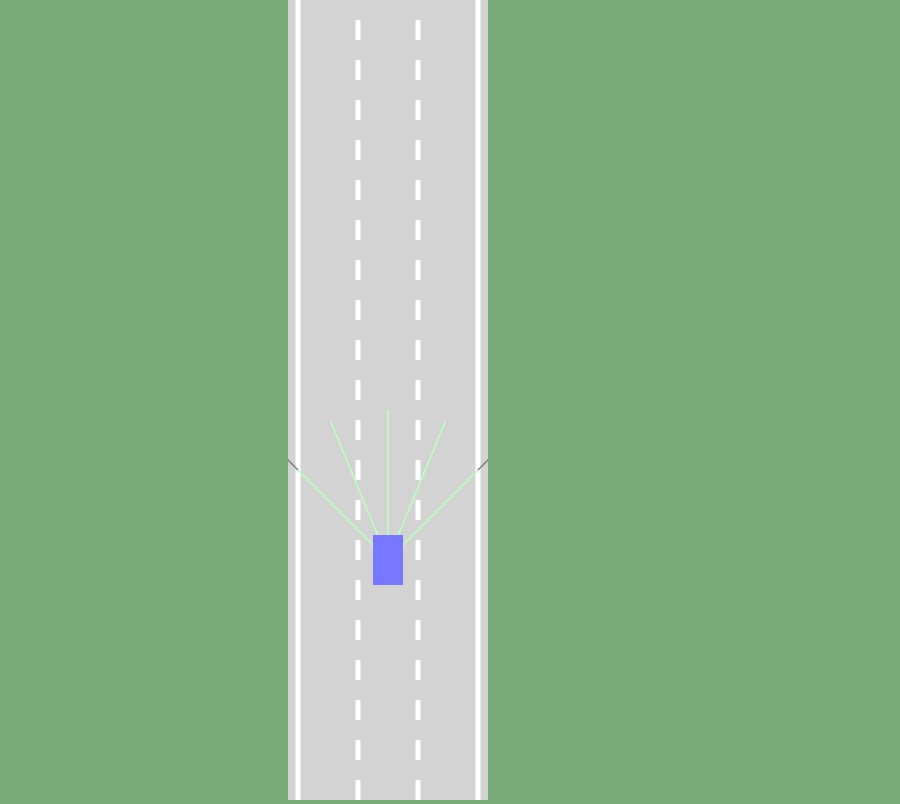
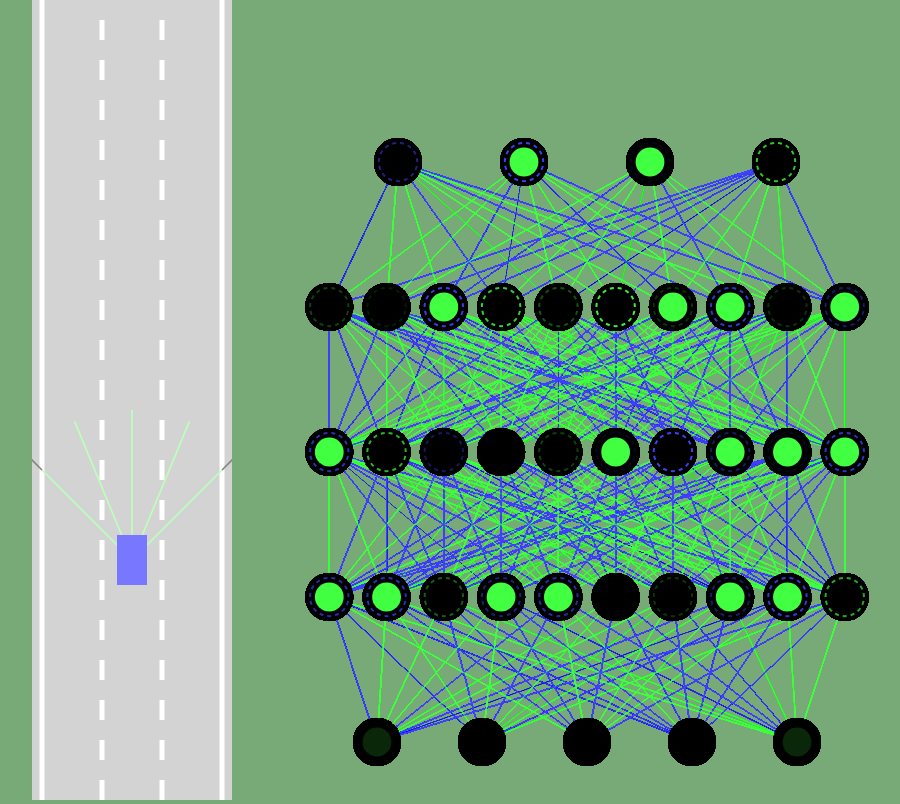
Before and after one commit to selimsahindev/js-self-driving-car, a plain HTML site: page index.html in a window 1280 px wide. Shown: the whole page, without its empty margins (252-1152 px from the left). Drawn offline with Linux system fonts and the light colour scheme.

Commit message:
network visualizer script

```diff
--- a/car.js
+++ b/car.js
@@ -18,7 +18,13 @@ class Car {
         if (controlType != 'DUMMY') {
             this.sensor = new Sensor(this);
             // We pass the neuron counts of the input layer, a hidden layer, and the output layer.
-            this.brain = new NeuralNetwork([this.sensor.rayCount, 6, 4]);
+            this.brain = new NeuralNetwork([
+                this.sensor.rayCount,
+                10,
+                10,
+                10,
+                4,
+            ]);
         }
         this.controls = new Controls(controlType);
     }
--- a/index.html
+++ b/index.html
@@ -4,7 +4,13 @@
     <link rel="stylesheet" href="style.css">
 </head>
 <body>
-    <canvas id="myCanvas"></canvas>
+    <div id="carCanvasContainer">
+        <canvas id="carCanvas"></canvas>
+    </div>
+    <div id="networkCanvasContainer">
+        <canvas id="networkCanvas"></canvas>
+    </div>
+    <script src="visualizer.js"></script>
     <script src="neural-network.js"></script>
     <script src="sensor.js"></script>
     <script src="utils.js"></script>
--- a/main.js
+++ b/main.js
@@ -1,8 +1,13 @@
-const canvas = document.getElementById('myCanvas');
-canvas.width = 200;
+const carCanvas = document.getElementById('carCanvas');
+carCanvas.width = 200;
+const networkCanvas = document.getElementById('networkCanvas');
+networkCanvas.width = 680;
+networkCanvas.height = 680;
 
-const ctx = canvas.getContext('2d');
-const road = new Road(canvas.width / 2, canvas.width * 0.9);
+const carCtx = carCanvas.getContext('2d');
+const networkCtx = networkCanvas.getContext('2d');
+
+const road = new Road(carCanvas.width / 2, carCanvas.width * 0.9);
 const car = new Car(road.getLaneCenter(1), 100, 30, 50, '#7777FF', 'AI');
 const traffic = [
     new Car(road.getLaneCenter(1), -100, 30, 50, '#FF7777', 'DUMMY', 2),
@@ -10,7 +15,7 @@ const traffic = [
 
 animate();
 
-function animate() {
+function animate(time) {
     // Update other cars in the traffic
     for (let i = 0; i < traffic.length; i++) {
         traffic[i].update(road.borders, []);
@@ -19,18 +24,21 @@ function animate() {
     car.update(road.borders, traffic);
 
     // This resizes the canvas and also clears on every update.
-    canvas.height = window.innerHeight;
+    carCanvas.height = window.innerHeight;
 
-    ctx.save();
-    ctx.translate(0, -car.y + canvas.height * 0.7);
+    carCtx.save();
+    carCtx.translate(0, -car.y + carCanvas.height * 0.7);
 
-    road.draw(ctx);
+    road.draw(carCtx);
     for (let i = 0; i < traffic.length; i++) {
-        traffic[i].draw(ctx);
+        traffic[i].draw(carCtx);
     }
-    car.draw(ctx);
+    car.draw(carCtx);
 
-    ctx.restore();
+    carCtx.restore();
 
+    networkCtx.lineDashOffset = -time / 50;
+
+    Visualizer.drawNetwork(networkCtx, car.brain);
     requestAnimationFrame(animate);
 }
--- a/style.css
+++ b/style.css
@@ -2,9 +2,23 @@ body {
     margin: 0;
     background: #77AA77;
     overflow: hidden;
-    text-align: center;
 }
 
-#myCanvas {
+#carCanvasContainer {
+    text-align: center;
+    margin-left: 20%;
+    width: 20%;
+    float: left;
+}
+
+#carCanvas {
     background: lightgray;
 }
+
+#networkCanvasContainer {
+    text-align: center;
+    padding-top: 112px;
+    margin-right: 5%;
+    width: 55%;
+    float: right;
+}
--- a/utils.js
+++ b/utils.js
@@ -38,3 +38,23 @@ function polysIntersect(poly1, poly2) {
     }
     return false;
 }
+
+function getRGBA(value) {
+    const alpha = Math.abs(value);
+
+    //const R = value < 0 ? 0 : 255;
+    //const G = R;
+    //const B = value < 0 ? 0 : 255;
+
+    if (value < 0) {
+        R = 65;
+        G = 65;
+        B = 255;
+    } else {
+        R = 65;
+        G = 255;
+        B = 65;
+    }
+
+    return 'rgba(' + R + ',' + G + ',' + B + ',' + alpha + ')';
+}
--- /dev/null
+++ b/visualizer.js
@@ -0,0 +1,110 @@
+class Visualizer {
+    static drawNetwork(ctx, network) {
+        const margin = 50;
+        const left = margin;
+        const top = margin;
+        const width = ctx.canvas.width - margin * 2;
+        const height = ctx.canvas.height - margin * 2;
+
+        const levelHeight = height / network.levels.length;
+
+        for (let i = network.levels.length - 1; i >= 0; i--) {
+            const levelTop =
+                top +
+                lerp(
+                    height - levelHeight,
+                    0,
+                    network.levels.length == 1
+                        ? 0.5
+                        : i / (network.levels.length - 1)
+                );
+
+            ctx.setLineDash([7, 3]);
+            Visualizer.drawLevel(
+                ctx,
+                network.levels[i],
+                left,
+                levelTop,
+                width,
+                levelHeight,
+                i == network.levels.length - 1 ? ['', '', '', ''] : []
+            );
+        }
+    }
+
+    static drawLevel(ctx, level, left, top, width, height, outputLabels) {
+        const right = left + width;
+        const bottom = top + height;
+
+        const { inputs, outputs, weights, biases } = level;
+
+        for (let i = 0; i < inputs.length; i++) {
+            for (let j = 0; j < outputs.length; j++) {
+                ctx.beginPath();
+                ctx.moveTo(
+                    Visualizer.#getNodeX(inputs, i, left, right),
+                    bottom
+                );
+                ctx.lineTo(Visualizer.#getNodeX(outputs, j, left, right), top);
+                ctx.lineWidth = 1;
+                ctx.strokeStyle = getRGBA(weights[i][j]);
+                ctx.stroke();
+            }
+        }
+
+        const nodeRadius = 24;
+        for (let i = 0; i < inputs.length; i++) {
+            const x = Visualizer.#getNodeX(inputs, i, left, right);
+            ctx.beginPath();
+            ctx.arc(x, bottom, nodeRadius, 0, Math.PI * 2);
+            ctx.fillStyle = 'black';
+            ctx.fill();
+            ctx.beginPath();
+            ctx.arc(x, bottom, nodeRadius * 0.6, 0, Math.PI * 2);
+            ctx.fillStyle = getRGBA(inputs[i]);
+            ctx.fill();
+        }
+
+        for (let i = 0; i < outputs.length; i++) {
+            const x = Visualizer.#getNodeX(outputs, i, left, right);
+            ctx.beginPath();
+            ctx.arc(x, top, nodeRadius, 0, Math.PI * 2);
+            ctx.fillStyle = 'black';
+            ctx.fill();
+            ctx.beginPath();
+            ctx.arc(x, top, nodeRadius * 0.6, 0, Math.PI * 2);
+            ctx.fillStyle = getRGBA(outputs[i]);
+            ctx.fill();
+
+            ctx.beginPath();
+            ctx.lineWidth = 2;
+            ctx.arc(x, top, nodeRadius * 0.8, 0, Math.PI * 2);
+            ctx.strokeStyle = getRGBA(biases[i]);
+            ctx.setLineDash([4, 4]);
+            ctx.stroke();
+            ctx.setLineDash([]);
+
+            if (outputLabels[i]) {
+                ctx.beginPath();
+                ctx.textAlign = 'center';
+                ctx.textBaseline = 'middle';
+                ctx.fillStyle = 'black';
+                ctx.strokeStyle = 'white';
+                ctx.font = nodeRadius * 1.5 + 'px Arial';
+                ctx.fillText(outputLabels[i], x, top + nodeRadius * 0.1);
+                ctx.lineWidth = 0.5;
+                ctx.strokeText(outputLabels[i], x, top + nodeRadius * 0.1);
+            }
+        }
+    }
+
+    static #getNodeX(nodes, index, left, right) {
+        return ((index + 1) * right) / (nodes.length + 1);
+
+        // return lerp(
+        //     left,
+        //     right,
+        //     nodes.length == 1 ? 0.5 : index / (nodes.length - 1)
+        // );
+    }
+}
```
